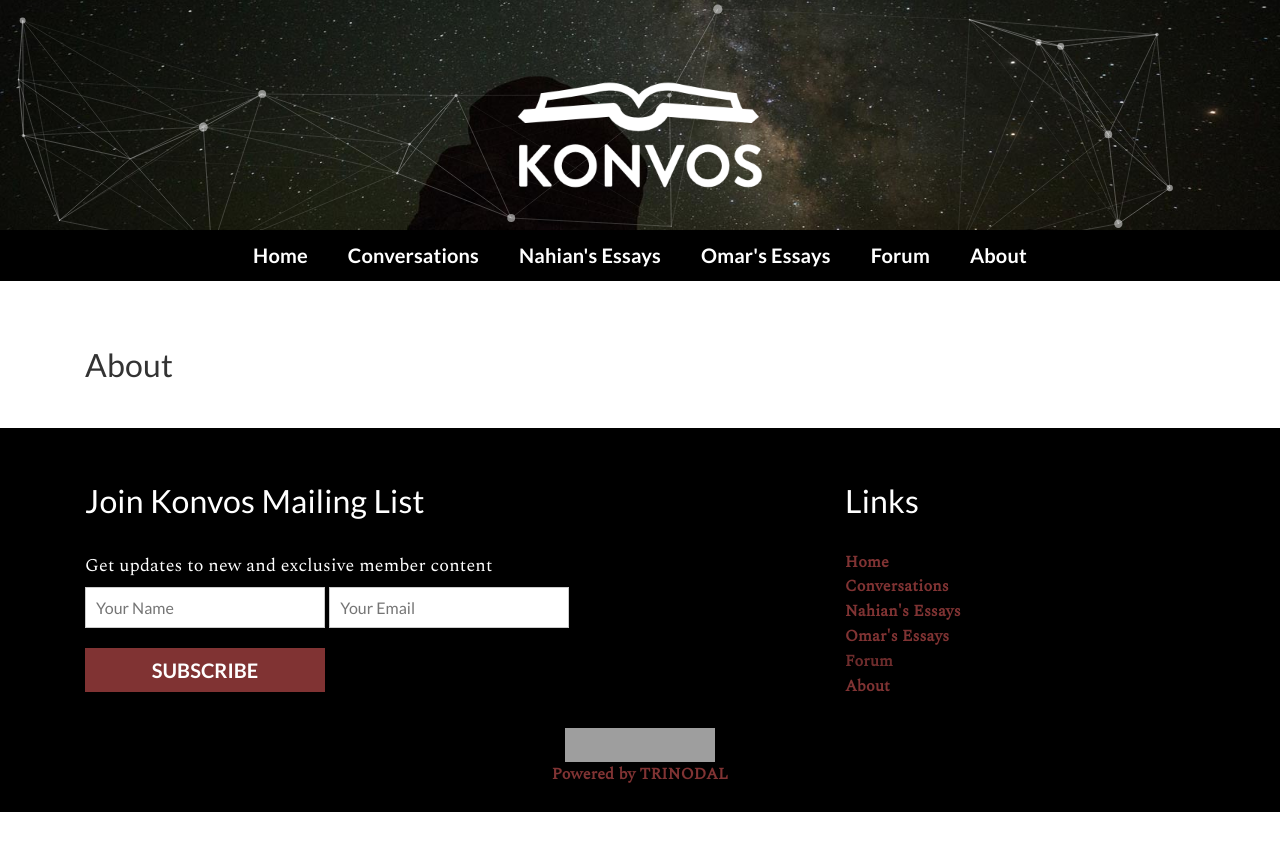
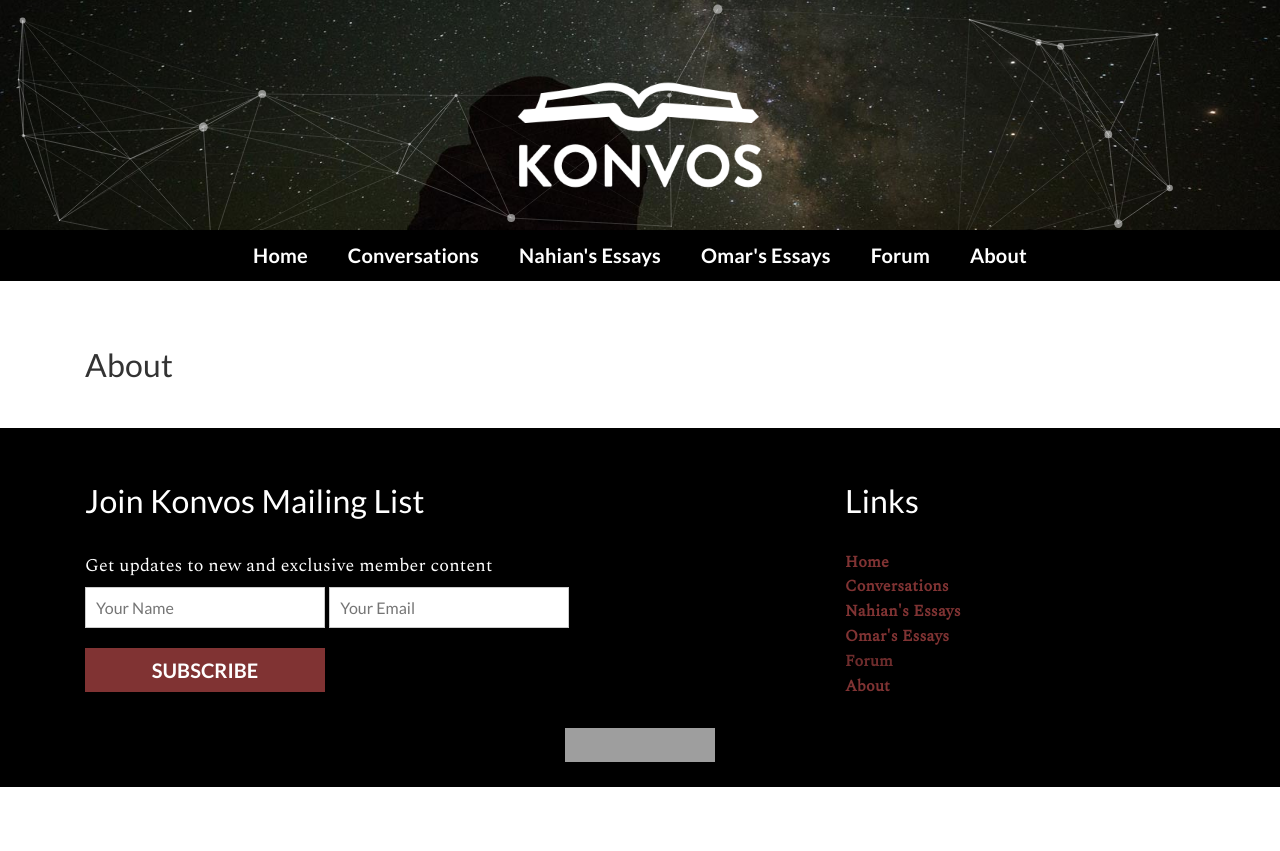
Before and after one commit to konvosorg/konvos, a Jekyll site: the page built from about.html, in a window 1280 px wide. Shown: the top 851 px of the page. Built offline with Jekyll 4.4.1, drawn with Linux system fonts in a browser that asks for light colours; grey boxes are pictures that could not be loaded.

Commit message:
Update footer.html

```diff
--- a/_includes/footer.html
+++ b/_includes/footer.html
@@ -35,7 +35,7 @@
 			<div class="sm-12 center">
 				<a href="https://www.trinodal.co/?utm_source=client&amp;utm_medium=website" target="_blank">
 					<img width="150" src="//trinodal.co/assets/images/trinodal_badge_white.png" alt="Powered by Trinodal">
-					<div>Powered by TRINODAL</div>
+
 				</a>
 			</div>
 		</div>
```
